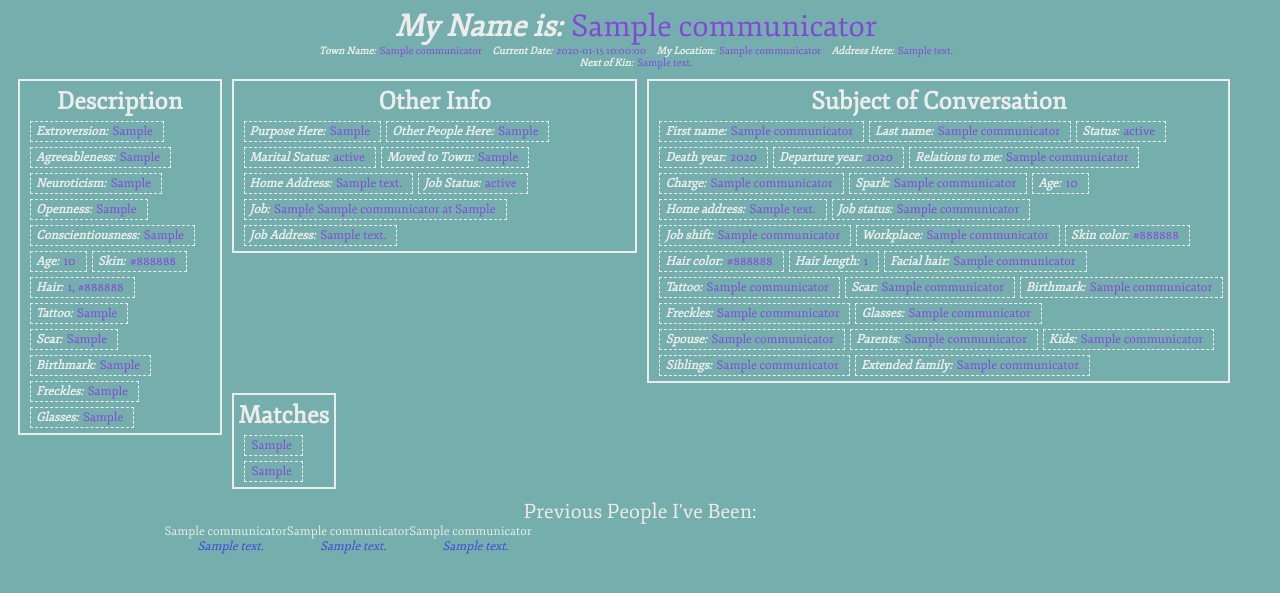
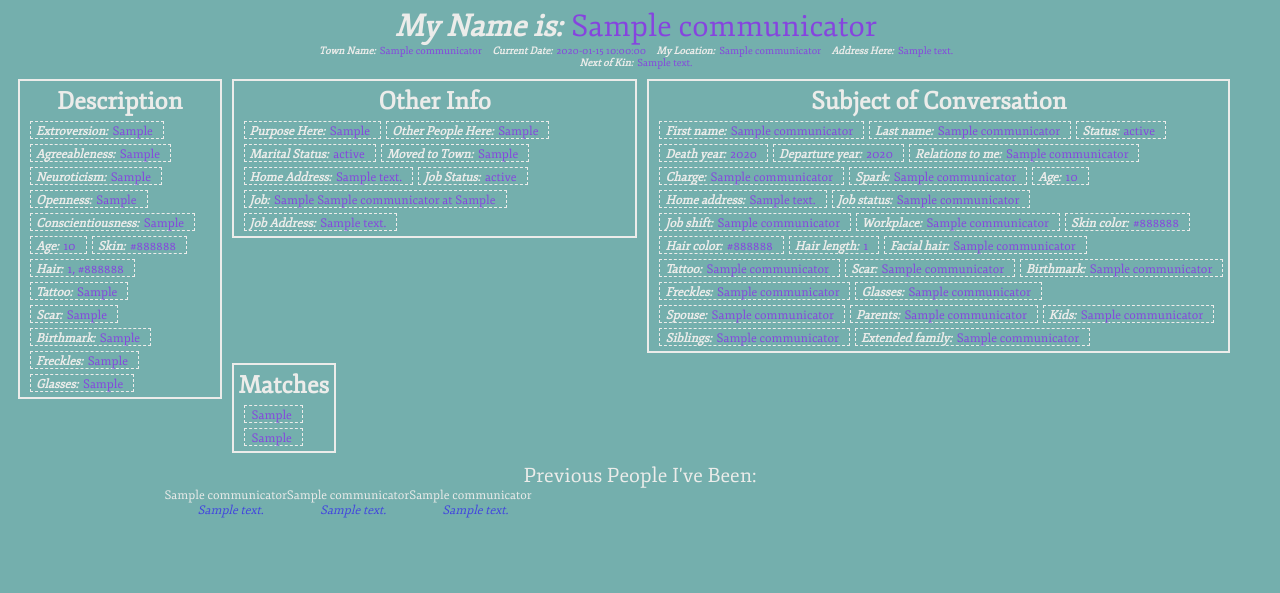
Before and after one commit to james-owen-ryan/bad_news_live, a Python web app: template templates/actor.html in a window 1280 px wide. Shown: the top 593 px of the page. Run offline with Jinja, Linux system fonts and the light colour scheme; the template is opened without the code that fills it: most values are stand-ins (such as "Sample title", 1, 10 or a date in 2020).

Commit message:
Empty facet areas now have the same height as filled ones

```diff
--- a/static/main.css
+++ b/static/main.css
@@ -59,7 +59,7 @@ body {
 }
 /*END MAIN DIV */
 
-/*EACH 'FACT' BELONGS IN ITS OWN INNER DIV. */
+/*EACH 'FACET' BELONGS IN ITS OWN INNER DIV. */
 .innerDiv{
 	border-width: 1px;
 	border-style: dashed;
@@ -68,6 +68,7 @@ body {
 	padding-left: 5px;
 	margin-left: 5px;
 	float: left;
+	height: 12px;
 }
 
 .topic{
```
